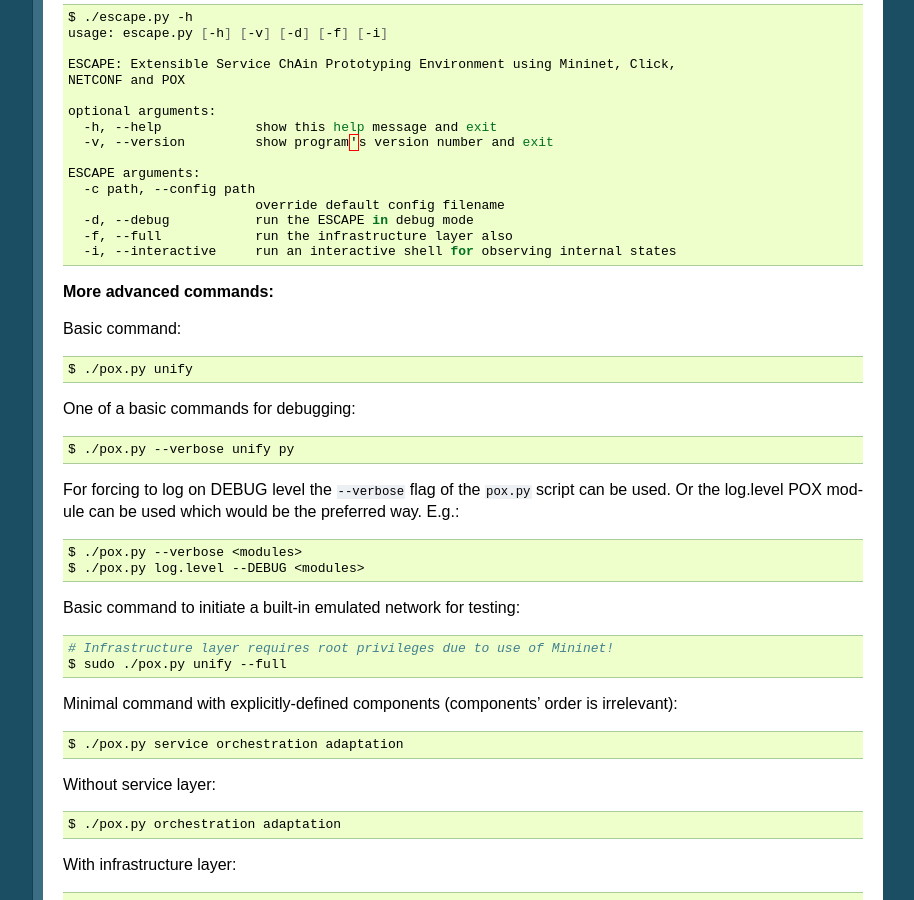
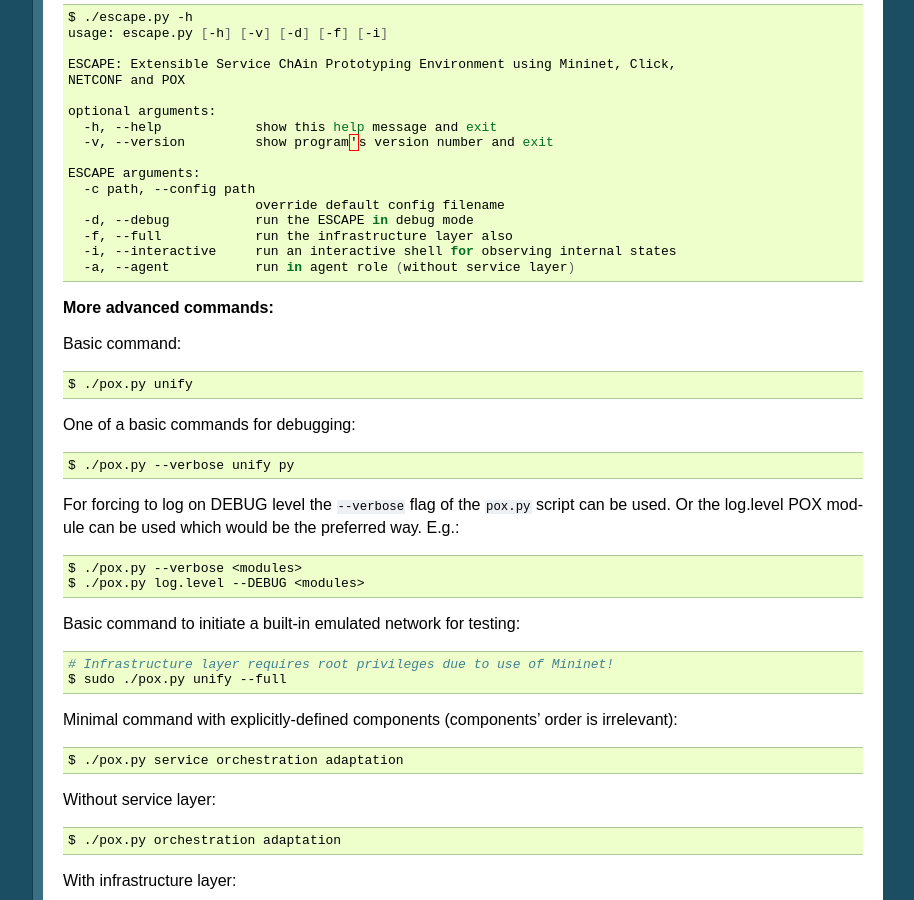
Before and after one commit to hsnlab/escape, a Sphinx documentation site: the page built from pox/ext/doc/source/index.rst, in a window 1280 px wide and 900 px high, scrolled down 1832 px. Shown: the whole window, without its empty margins (187-1101 px from the left). Built offline with Sphinx 7.4.7, drawn with Linux system fonts in a browser that asks for light colours.

Commit message:
Update docs with new escape.py initial flag

```diff
--- a/pox/ext/doc/source/index.rst
+++ b/pox/ext/doc/source/index.rst
@@ -130,6 +130,7 @@
       -d, --debug           run the ESCAPE in debug mode
       -f, --full            run the infrastructure layer also
       -i, --interactive     run an interactive shell for observing internal states
+      -a, --agent           run in agent role (without service layer)
 
 
 **More advanced commands:**
```
Also changed, not shown: 1 other file.
